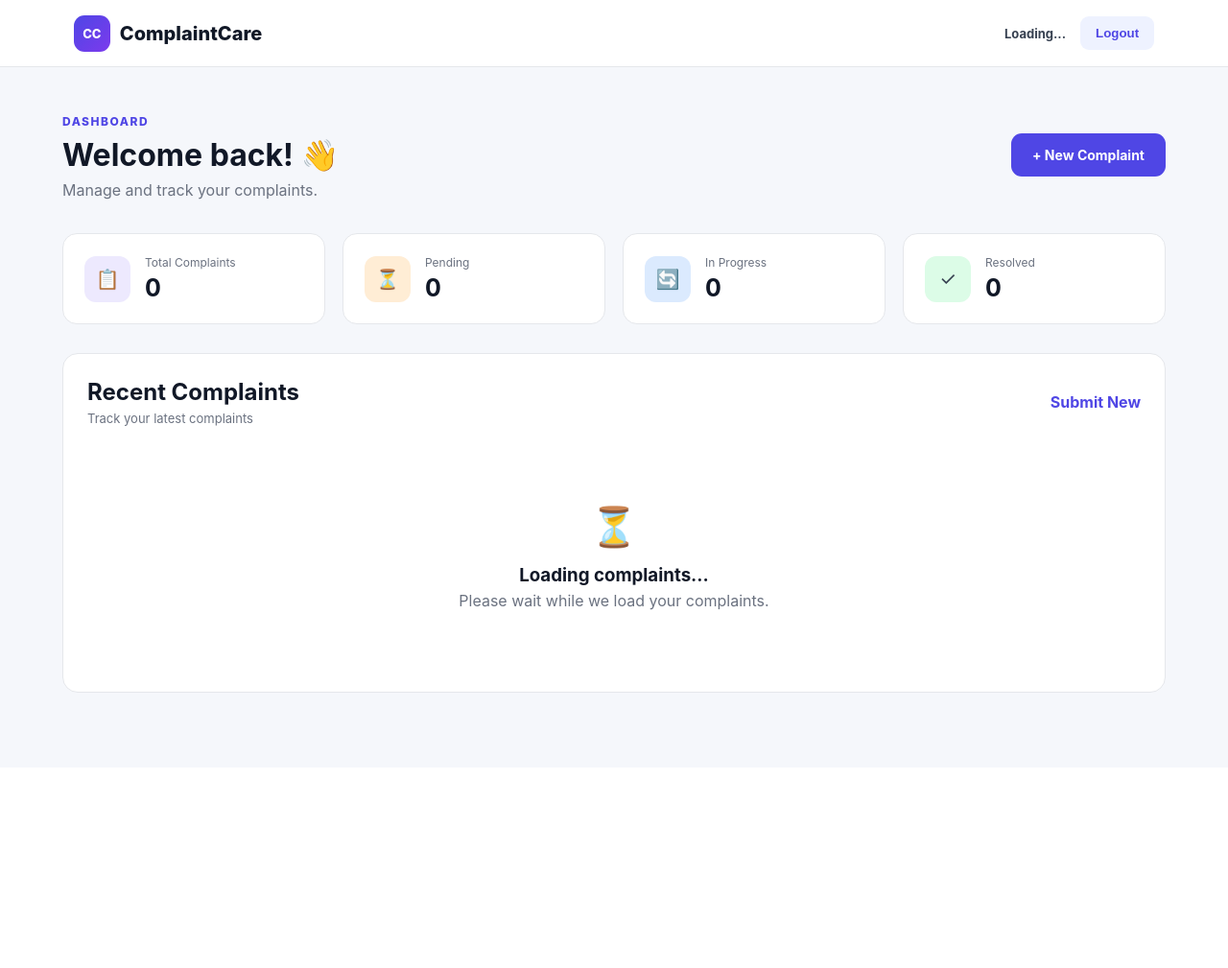
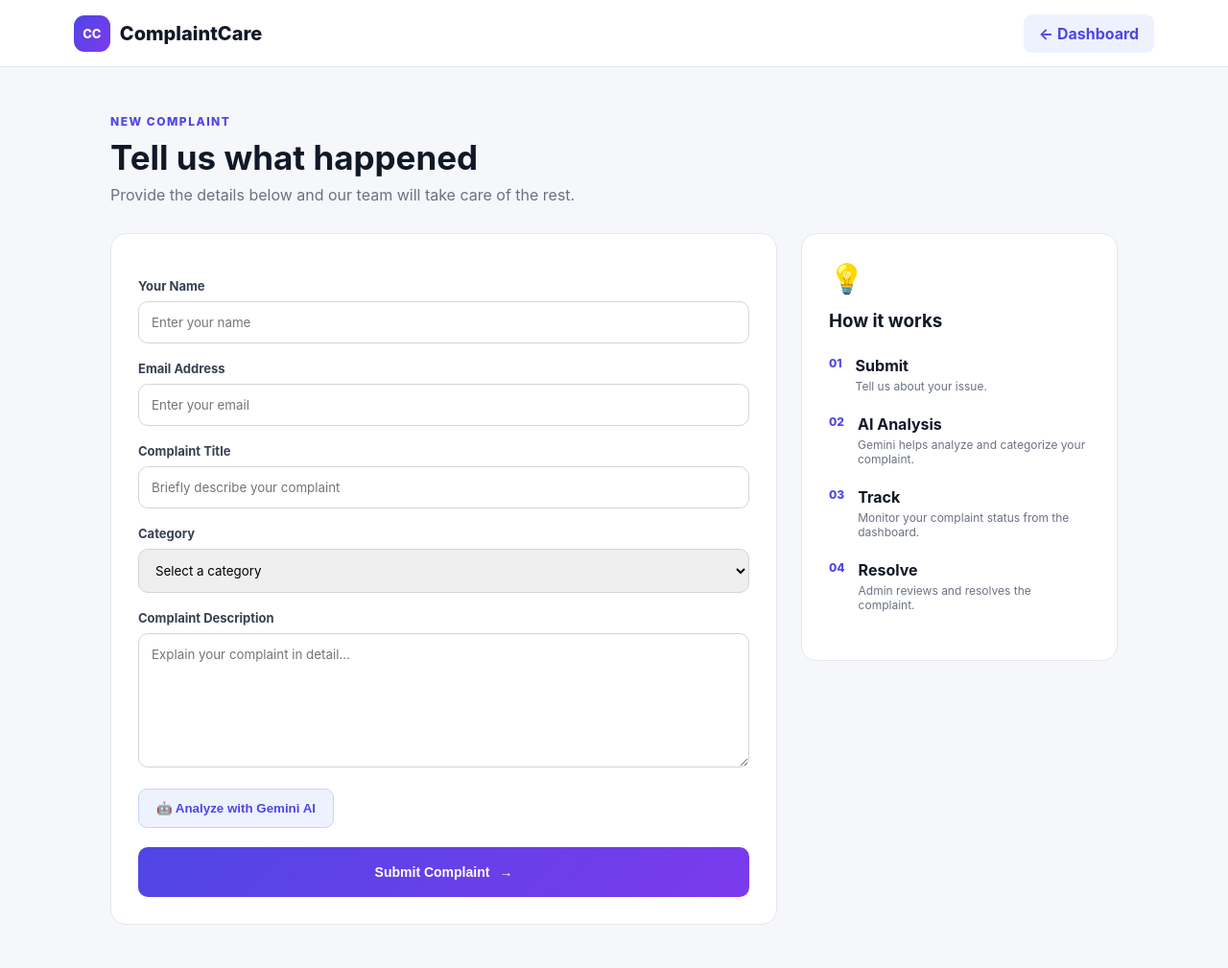
Before and after one commit to jayasuriya1127-svg/online-complaint-chatbot, a Flask app: page /complaint in a window 1280 px wide. Shown: the whole page at 96% size. Before the commit the page ends 722 px from the top, so only its background shows below. Run offline with Flask 3, Linux system fonts and the light colour scheme; some libraries are stand-ins or nearby versions.

Commit message:
Update complaint page layout and titles

```diff
--- a/templates/complaint.html
+++ b/templates/complaint.html
@@ -8,7 +8,7 @@
     <meta name="viewport"
           content="width=device-width, initial-scale=1.0">
 
-    <title>Dashboard | ComplaintCare</title>
+    <title>New Complaint | ComplaintCare</title>
 
     <link rel="stylesheet"
           href="{{ url_for('static', filename='style.css') }}">
@@ -34,384 +34,363 @@
     </div>
 
 
-    <div class="dashboard-user">
+    <a
+        href="/dashboard"
+        class="back-btn">
 
-        <span id="userName">
-            Loading...
-        </span>
+        ← Dashboard
 
-
-        <button
-            type="button"
-            id="logoutBtn">
-
-            Logout
-
-        </button>
-
-    </div>
+    </a>
 
 </nav>
 
 
 
 <!-- =====================================================
-     MAIN DASHBOARD
+     MAIN
 ===================================================== -->
 
-<main class="dashboard">
+<main class="complaint-page">
 
 
     <!-- =================================================
-         WELCOME SECTION
+         PAGE HEADING
     ================================================== -->
 
-    <section class="welcome">
+    <div class="page-heading">
 
-        <div>
+        <span class="small-label">
+            NEW COMPLAINT
+        </span>
 
-            <span class="small-label">
+        <h1>
+            Tell us what happened
+        </h1>
 
-                DASHBOARD
+        <p>
+            Provide the details below and our team
+            will take care of the rest.
+        </p>
 
-            </span>
-
-
-            <h1>
-
-                Welcome back! 👋
-
-            </h1>
-
-
-            <p>
-
-                Manage and track your complaints.
-
-            </p>
-
-        </div>
-
-
-        <a
-            href="/complaint"
-            class="primary-btn">
-
-            + New Complaint
-
-        </a>
-
-    </section>
+    </div>
 
 
 
     <!-- =================================================
-         DASHBOARD STATISTICS
+         LAYOUT
     ================================================== -->
 
-    <section class="dashboard-stats">
+    <div class="complaint-layout">
 
 
-        <!-- TOTAL -->
+        <!-- =================================================
+             COMPLAINT FORM
+        ================================================== -->
 
-        <div class="dash-card">
-
-            <div class="dash-icon purple">
-
-                📋
-
-            </div>
+        <div class="complaint-form-card">
 
 
-            <div>
-
-                <span>
-
-                    Total Complaints
-
-                </span>
+            <form id="complaintForm">
 
 
-                <strong id="totalComplaints">
+                <!-- NAME -->
 
-                    0
+                <label for="name">
+                    Your Name
+                </label>
 
-                </strong>
-
-            </div>
-
-        </div>
+                <input
+                    type="text"
+                    id="name"
+                    name="name"
+                    placeholder="Enter your name"
+                    autocomplete="name"
+                    required
+                >
 
 
 
-        <!-- PENDING -->
+                <!-- EMAIL -->
 
-        <div class="dash-card">
+                <label for="email">
+                    Email Address
+                </label>
 
-            <div class="dash-icon orange">
-
-                ⏳
-
-            </div>
-
-
-            <div>
-
-                <span>
-
-                    Pending
-
-                </span>
-
-
-                <strong id="pendingComplaints">
-
-                    0
-
-                </strong>
-
-            </div>
-
-        </div>
+                <input
+                    type="email"
+                    id="email"
+                    name="email"
+                    placeholder="Enter your email"
+                    autocomplete="email"
+                    required
+                >
 
 
 
-        <!-- IN PROGRESS -->
+                <!-- TITLE -->
 
-        <div class="dash-card">
+                <label for="complaintTitle">
+                    Complaint Title
+                </label>
 
-            <div class="dash-icon blue">
-
-                🔄
-
-            </div>
-
-
-            <div>
-
-                <span>
-
-                    In Progress
-
-                </span>
-
-
-                <strong id="progressComplaints">
-
-                    0
-
-                </strong>
-
-            </div>
-
-        </div>
+                <input
+                    type="text"
+                    id="complaintTitle"
+                    name="title"
+                    placeholder="Briefly describe your complaint"
+                    required
+                >
 
 
 
-        <!-- RESOLVED -->
+                <!-- CATEGORY -->
 
-        <div class="dash-card">
+                <label for="complaintCategory">
+                    Category
+                </label>
 
-            <div class="dash-icon green">
+                <select
+                    id="complaintCategory"
+                    name="category"
+                    required
+                >
 
-                ✓
+                    <option value="">
+                        Select a category
+                    </option>
 
-            </div>
+                    <option value="Academic">
+                        Academic
+                    </option>
 
+                    <option value="Infrastructure">
+                        Infrastructure
+                    </option>
 
-            <div>
+                    <option value="Hostel">
+                        Hostel
+                    </option>
 
-                <span>
+                    <option value="Transport">
+                        Transport
+                    </option>
 
-                    Resolved
+                    <option value="Library">
+                        Library
+                    </option>
 
-                </span>
+                    <option value="Faculty">
+                        Faculty
+                    </option>
 
+                    <option value="IT / Technical">
+                        IT / Technical
+                    </option>
 
-                <strong id="resolvedComplaints">
+                    <option value="Other">
+                        Other
+                    </option>
 
-                    0
-
-                </strong>
-
-            </div>
-
-        </div>
-
-
-    </section>
+                </select>
 
 
 
-    <!-- =================================================
-         COMPLAINT SECTION
-    ================================================== -->
+                <!-- DESCRIPTION -->
 
-    <section class="dashboard-section">
+                <label for="complaintDescription">
+                    Complaint Description
+                </label>
+
+                <textarea
+                    id="complaintDescription"
+                    name="description"
+                    rows="7"
+                    placeholder="Explain your complaint in detail..."
+                    required
+                ></textarea>
 
 
-        <!-- HEADER -->
 
-        <div class="section-header">
+                <!-- =================================================
+                     AI ANALYSIS BUTTON
+                ================================================== -->
 
-            <div>
+                <button
+                    type="button"
+                    class="ai-btn"
+                    id="analyzeBtn">
 
-                <h2>
+                    🤖 Analyze with Gemini AI
 
-                    Recent Complaints
-
-                </h2>
+                </button>
 
 
-                <p>
 
-                    Track your latest complaints
+                <!-- AI RESULT -->
 
-                </p>
+                <div
+                    id="aiResult"
+                    class="ai-result">
 
-            </div>
+                </div>
 
 
-            <a href="/complaint">
 
-                Submit New
+                <!-- =================================================
+                     SUBMIT BUTTON
+                ================================================== -->
 
-            </a>
+                <button
+                    type="submit"
+                    class="auth-btn submit-btn"
+                    id="submitComplaintBtn">
+
+                    Submit Complaint
+
+                    <span>
+                        →
+                    </span>
+
+                </button>
+
+
+
+                <!-- MESSAGE -->
+
+                <div
+                    id="complaintMessage"
+                    class="message-box">
+
+                </div>
+
+
+            </form>
+
 
         </div>
 
 
 
         <!-- =================================================
-             LOADING
+             INFORMATION CARD
         ================================================== -->
 
-        <div
-            id="complaintLoading"
-            class="empty-state">
+        <div class="info-card">
 
-            <div>
 
-                ⏳
+            <div class="info-icon">
+                💡
+            </div>
+
+
+            <h3>
+                How it works
+            </h3>
+
+
+
+            <!-- STEP 01 -->
+
+            <div class="step">
+
+                <span>
+                    01
+                </span>
+
+                <div>
+
+                    <strong>
+                        Submit
+                    </strong>
+
+                    <p>
+                        Tell us about your issue.
+                    </p>
+
+                </div>
 
             </div>
 
 
-            <h3>
 
-                Loading complaints...
+            <!-- STEP 02 -->
 
-            </h3>
+            <div class="step">
+
+                <span>
+                    02
+                </span>
+
+                <div>
+
+                    <strong>
+                        AI Analysis
+                    </strong>
+
+                    <p>
+                        Gemini helps analyze and
+                        categorize your complaint.
+                    </p>
+
+                </div>
+
+            </div>
 
 
-            <p>
 
-                Please wait while we load your complaints.
+            <!-- STEP 03 -->
 
-            </p>
+            <div class="step">
+
+                <span>
+                    03
+                </span>
+
+                <div>
+
+                    <strong>
+                        Track
+                    </strong>
+
+                    <p>
+                        Monitor your complaint status
+                        from the dashboard.
+                    </p>
+
+                </div>
+
+            </div>
+
+
+
+            <!-- STEP 04 -->
+
+            <div class="step">
+
+                <span>
+                    04
+                </span>
+
+                <div>
+
+                    <strong>
+                        Resolve
+                    </strong>
+
+                    <p>
+                        Admin reviews and resolves
+                        the complaint.
+                    </p>
+
+                </div>
+
+            </div>
+
 
         </div>
 
 
-
-        <!-- =================================================
-             COMPLAINT LIST
-        ================================================== -->
-
-        <div
-            id="complaintList"
-            class="complaint-list">
-
-        </div>
-
-
-
-        <!-- =================================================
-             EMPTY STATE
-        ================================================== -->
-
-        <div
-            id="emptyComplaint"
-            class="empty-state"
-            style="display:none;">
-
-            <div>
-
-                📭
-
-            </div>
-
-
-            <h3>
-
-                No complaints yet
-
-            </h3>
-
-
-            <p>
-
-                Submit your first complaint
-                to get started.
-
-            </p>
-
-
-            <a
-                href="/complaint"
-                class="primary-btn">
-
-                + Submit Complaint
-
-            </a>
-
-        </div>
-
-
-
-        <!-- =================================================
-             ERROR STATE
-        ================================================== -->
-
-        <div
-            id="complaintError"
-            class="empty-state"
-            style="display:none;">
-
-            <div>
-
-                ⚠️
-
-            </div>
-
-
-            <h3>
-
-                Unable to load complaints
-
-            </h3>
-
-
-            <p id="complaintErrorMessage">
-
-                Please try again.
-
-            </p>
-
-
-            <button
-                type="button"
-                class="primary-btn"
-                id="retryComplaintsBtn">
-
-                Retry
-
-            </button>
-
-        </div>
-
-
-    </section>
+    </div>
 
 
 </main>
@@ -428,72 +407,6 @@
 </script>
 
 
-
-<!-- =====================================================
-     DASHBOARD BUTTON HANDLERS
-===================================================== -->
-
-<script type="module">
-
-    const logoutBtn =
-        document.getElementById("logoutBtn");
-
-
-    if (logoutBtn) {
-
-        logoutBtn.addEventListener(
-            "click",
-            function () {
-
-                if (
-                    typeof window.logout ===
-                    "function"
-                ) {
-
-                    window.logout();
-
-                }
-
-            }
-        );
-
-    }
-
-
-
-    const retryBtn =
-        document.getElementById(
-            "retryComplaintsBtn"
-        );
-
-
-    if (retryBtn) {
-
-        retryBtn.addEventListener(
-            "click",
-            function () {
-
-                if (
-                    typeof window.loadComplaints ===
-                    "function"
-                ) {
-
-                    window.loadComplaints();
-
-                } else {
-
-                    window.location.reload();
-
-                }
-
-            }
-        );
-
-    }
-
-</script>
-
-
 </body>
 
 </html>
```
